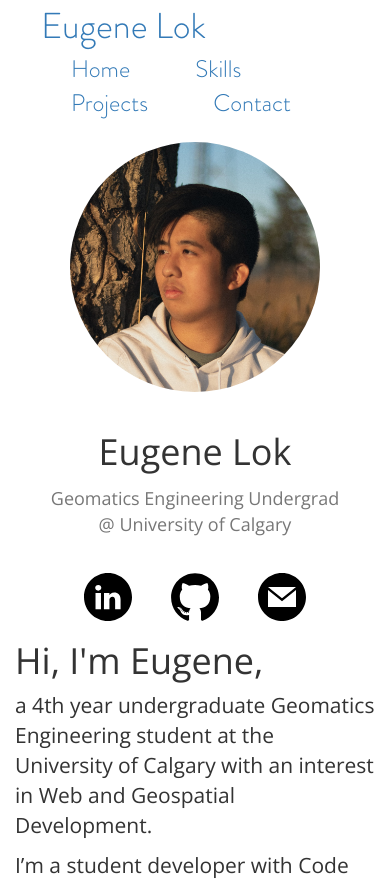
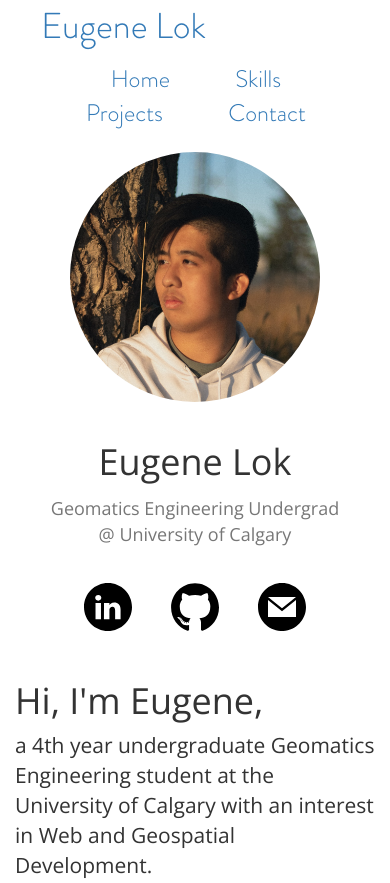
Before and after one commit to eugene-lok/ENGO551-Project0, a plain HTML site: page index.html in a window 390 px wide. Shown: the top 883 px of the page. Drawn offline with nearby package versions, Linux system fonts and the light colour scheme; a script that the page names is missing.

Commit message:
Align home page elements in mobile

```diff
--- a/src/index.scss
+++ b/src/index.scss
@@ -28,6 +28,7 @@ body {
 
 .navbar-collapse {
     float: right;
+    padding-top: 10px;
 }
 
 .navbar-brand {
@@ -47,3 +48,15 @@ body {
         color: $blue !important;
     }
 }
+
+@media (max-width: 1200px) {
+    .container {
+        text-align: center;
+    }
+    .navbar-header {
+
+    }
+    .navbar-collapse {
+        text-align: center;
+    }
+}
--- a/src/stylesheets/Home.scss
+++ b/src/stylesheets/Home.scss
@@ -35,6 +35,7 @@ svg:hover {
 }
 
 .section-bio {
+    padding-top: 30px;
     h3 {
         font-size: 36px;
     }
```
Also changed, not shown: src/index.css, src/stylesheets/Home.css.
